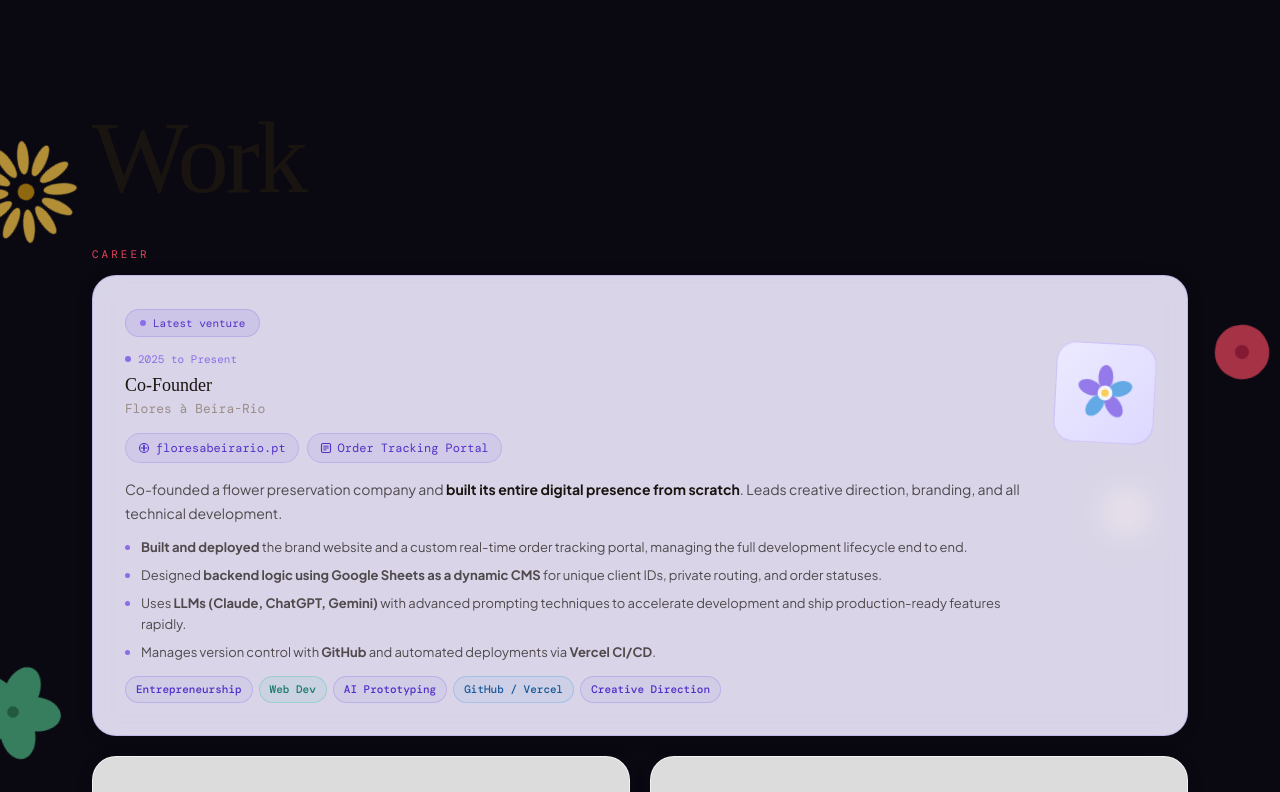
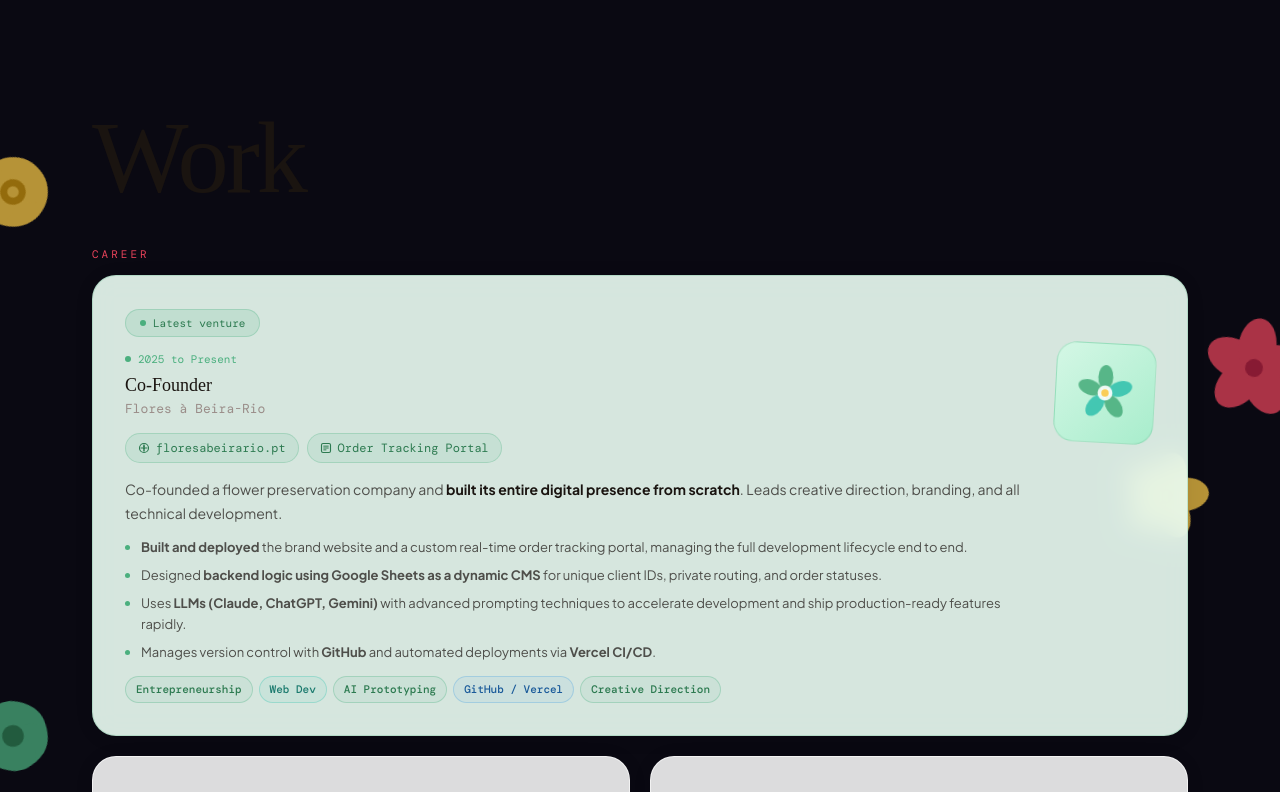
Before and after one commit to mariajbrito/maria.brito, a Next.js app: page / in a window 1280 px wide. Shown: the part 848-1640 px from the top of the page. Built offline with nearby package versions, Linux system fonts and the light colour scheme; a web font is replaced by a local one.

Commit message:
Update page.tsx

```diff
--- a/app/page.tsx
+++ b/app/page.tsx
@@ -31,81 +31,81 @@ const SKILL_SECTIONS = [
 ];
 
 /* ─────────────────────────────────────────
-   FLOWER SVGs — solid, no circles/ovals
-   Types kept: 0=daisy, 2=rose, 3=hibiscus, 5=cherry
-   New type 1=sunflower (thin petals), type 4=cosmos (8 pointed petals)
+   FLOWER SVGs — restored beloved version
+   0=daisy(overlapping), 1=sunflower, 2=rose,
+   3=hibiscus, 4=tulip, 5=cherry, 6=poppy
 ───────────────────────────────────────── */
 function FlowerSVG({type,r,color,center}:{type:number;r:number;color:string;center:string}) {
   const vb=`${-r} ${-r} ${r*2} ${r*2}`;
   const S={overflow:"visible" as const};
 
-  if(type===0) { // daisy — 12 thin petals, very small centre dot
+  if(type===0) { // daisy — 12 petals overlapping from near-centre, large centre
     return <svg viewBox={vb} width={r*2} height={r*2} style={S}>
       {Array.from({length:12}).map((_,i)=>
-        <ellipse key={i} cx="0" cy={-(r*.38+r*.28)} rx={r*.11} ry={r*.32}
+        <ellipse key={i} cx="0" cy={-(r*.32+r*.36)} rx={r*.13} ry={r*.4}
           fill={color} transform={`rotate(${(i/12)*360})`}/>)}
-      <circle cx="0" cy="0" r={r*.16} fill={center}/>
+      <circle cx="0" cy="0" r={r*.3} fill={center}/>
+      <circle cx="0" cy="0" r={r*.16} fill={color}/>
     </svg>;
   }
 
-  if(type===1) { // sunflower — 16 petals, solid centre no inner ring
+  if(type===1) { // sunflower — 16 petals, large coloured centre, dark inner
     return <svg viewBox={vb} width={r*2} height={r*2} style={S}>
       {Array.from({length:16}).map((_,i)=>{
         const a=(i/16)*Math.PI*2;
-        const ox=Math.cos(a)*r*.52, oy=Math.sin(a)*r*.52;
-        return <ellipse key={i} cx={ox} cy={oy} rx={r*.14} ry={r*.34}
+        const ox=Math.cos(a)*r*.5, oy=Math.sin(a)*r*.5;
+        return <ellipse key={i} cx={ox} cy={oy} rx={r*.16} ry={r*.38}
           fill={color} transform={`rotate(${a*180/Math.PI} ${ox} ${oy})`}/>;
       })}
-      <circle cx="0" cy="0" r={r*.26} fill={center}/>
+      <circle cx="0" cy="0" r={r*.3} fill={center}/>
+      <circle cx="0" cy="0" r={r*.18} fill="#1a0a00"/>
     </svg>;
   }
 
-  if(type===2) { // rose — 7 overlapping petals, small dot centre
+  if(type===2) { // rose — 7 fat overlapping petals
     return <svg viewBox={vb} width={r*2} height={r*2} style={S}>
       {Array.from({length:7}).map((_,i)=>{
         const a=(i/7)*Math.PI*2;
-        const ox=Math.cos(a)*r*.25, oy=Math.sin(a)*r*.25;
-        return <ellipse key={i} cx={ox} cy={oy} rx={r*.46} ry={r*.26}
+        const ox=Math.cos(a)*r*.22, oy=Math.sin(a)*r*.22;
+        return <ellipse key={i} cx={ox} cy={oy} rx={r*.48} ry={r*.28}
           fill={color} transform={`rotate(${a*180/Math.PI} ${ox} ${oy})`}/>;
       })}
-      <circle cx="0" cy="0" r={r*.14} fill={center}/>
+      <circle cx="0" cy="0" r={r*.24} fill={center}/>
     </svg>;
   }
 
-  if(type===3) { // hibiscus — 5 fan petals, tiny centre
+  if(type===3) { // hibiscus — 5 wide fan petals
     return <svg viewBox={vb} width={r*2} height={r*2} style={S}>
       {Array.from({length:5}).map((_,i)=>
-        <ellipse key={i} cx="0" cy={-r*.46} rx={r*.36} ry={r*.54}
+        <ellipse key={i} cx="0" cy={-r*.44} rx={r*.38} ry={r*.56}
           fill={color} transform={`rotate(${(i/5)*360})`}/>)}
-      <circle cx="0" cy="0" r={r*.12} fill={center}/>
+      <circle cx="0" cy="0" r={r*.18} fill={center}/>
     </svg>;
   }
 
-  if(type===4) { // cosmos — 8 pointed petals clearly radiating
+  if(type===4) { // tulip — solid cupped blob with inner highlight
     return <svg viewBox={vb} width={r*2} height={r*2} style={S}>
-      {Array.from({length:8}).map((_,i)=>{
-        const a=(i/8)*Math.PI*2;
-        const ox=Math.cos(a)*r*.44, oy=Math.sin(a)*r*.44;
-        return <ellipse key={i} cx={ox} cy={oy} rx={r*.17} ry={r*.44}
-          fill={color} transform={`rotate(${a*180/Math.PI} ${ox} ${oy})`}/>;
-      })}
-      <circle cx="0" cy="0" r={r*.16} fill={center}/>
+      <path d={`M 0 ${-r*.92} C ${r*.5} ${-r*.55} ${r*.85} ${-r*.05} ${r*.52} ${r*.62}
+        C ${r*.22} ${r*.92} ${-r*.22} ${r*.92} ${-r*.52} ${r*.62}
+        C ${-r*.85} ${-r*.05} ${-r*.5} ${-r*.55} 0 ${-r*.92} Z`} fill={color}/>
+      <ellipse cx="0" cy={r*.05} rx={r*.28} ry={r*.38} fill={center}/>
     </svg>;
   }
 
-  if(type===5) { // cherry blossom — 5 rounded offset petals
+  if(type===5) { // cherry blossom — 5 petals offset from centre
     return <svg viewBox={vb} width={r*2} height={r*2} style={S}>
       {Array.from({length:5}).map((_,i)=>{
         const a=(i/5)*Math.PI*2;
-        const ox=Math.cos(a)*r*.32, oy=Math.sin(a)*r*.32;
-        return <ellipse key={i} cx={ox} cy={oy} rx={r*.30} ry={r*.44}
+        const ox=Math.cos(a)*r*.28, oy=Math.sin(a)*r*.28;
+        return <ellipse key={i} cx={ox} cy={oy} rx={r*.32} ry={r*.46}
           fill={color} transform={`rotate(${a*180/Math.PI} ${ox} ${oy})`}/>;
       })}
-      <circle cx="0" cy="0" r={r*.16} fill={center}/>
+      <circle cx="0" cy="0" r={r*.22} fill={center}/>
+      <circle cx="0" cy="0" r={r*.1}  fill={color}/>
     </svg>;
   }
 
-  // type 6: anemone — 6 wide petals, very clear flower shape
+  // type 6: anemone — 6 wide petals
   return <svg viewBox={vb} width={r*2} height={r*2} style={S}>
     {Array.from({length:6}).map((_,i)=>{
       const a=(i/6)*Math.PI*2;
@@ -113,7 +113,7 @@ function FlowerSVG({type,r,color,center}:{type:number;r:number;color:string;cent
       return <ellipse key={i} cx={ox} cy={oy} rx={r*.36} ry={r*.52}
         fill={color} transform={`rotate(${a*180/Math.PI} ${ox} ${oy})`}/>;
     })}
-    <circle cx="0" cy="0" r={r*.18} fill={center}/>
+    <circle cx="0" cy="0" r={r*.2} fill={center}/>
   </svg>;
 }
 
@@ -128,20 +128,20 @@ function HeroFlowers({mx,my,scrollPct}:{mx:number;my:number;scrollPct:number}) {
 
   // Each hero flower has a "direction" it flies toward when scrolling
   const heroFlowers = [
-    // FRONT large
-    {type:0, r:280, color:"#F9C846", center:"#c8900a", cx:0.0,  cy:0.08, dx:-1,  dy:-1, dur:"75s",  delay:"0s",   depth:.055},
+    // FRONT large — types 2,3,5,6 on left; any on right/bottom
+    {type:2, r:280, color:"#F9C846", center:"#c8900a", cx:0.0,  cy:0.08, dx:-1,  dy:-1, dur:"75s",  delay:"0s",   depth:.055},
     {type:3, r:260, color:"#4BAF7E", center:"#2c7a50", cx:1.0,  cy:0.05, dx:1,   dy:-1, dur:"88s",  delay:"-12s", depth:.048},
     {type:5, r:300, color:"#E8435A", center:"#b82040", cx:-0.02,cy:0.65, dx:-1,  dy:0,  dur:"70s",  delay:"-25s", depth:.060},
-    {type:4, r:270, color:"#8B6EE8", center:"#5230c8", cx:1.02, cy:0.68, dx:1,   dy:0,  dur:"82s",  delay:"-40s", depth:.052},
-    {type:6, r:320, color:"#F07048", center:"#c0400a", cx:0.48, cy:1.02, dx:0,   dy:1,  dur:"78s",  delay:"-18s", depth:.058},
-    {type:1, r:240, color:"#2EBFAC", center:"#1a7a6e", cx:0.20, cy:0.95, dx:-1,  dy:1,  dur:"92s",  delay:"-55s", depth:.045},
-    {type:5, r:255, color:"#F9C846", center:"#c8900a", cx:0.80, cy:0.92, dx:1,   dy:1,  dur:"85s",  delay:"-30s", depth:.050},
+    {type:6, r:270, color:"#8B6EE8", center:"#5230c8", cx:1.02, cy:0.68, dx:1,   dy:0,  dur:"82s",  delay:"-40s", depth:.052},
+    {type:0, r:320, color:"#F07048", center:"#c0400a", cx:0.48, cy:1.02, dx:0,   dy:1,  dur:"78s",  delay:"-18s", depth:.058},
+    {type:5, r:240, color:"#2EBFAC", center:"#1a7a6e", cx:0.20, cy:0.95, dx:-1,  dy:1,  dur:"92s",  delay:"-55s", depth:.045},
+    {type:2, r:255, color:"#F9C846", center:"#c8900a", cx:0.80, cy:0.92, dx:1,   dy:1,  dur:"85s",  delay:"-30s", depth:.050},
     // MID
-    {type:4, r:130, color:"#F9C846", center:"#c8900a", cx:0.78, cy:0.20, dx:1,   dy:-1, dur:"90s",  delay:"-15s", depth:.022},
+    {type:1, r:130, color:"#F9C846", center:"#c8900a", cx:0.78, cy:0.20, dx:1,   dy:-1, dur:"90s",  delay:"-15s", depth:.022},
     {type:6, r:120, color:"#4BAF7E", center:"#2c7a50", cx:0.10, cy:0.70, dx:-1,  dy:1,  dur:"100s", delay:"-55s", depth:.018},
     {type:3, r:110, color:"#8B6EE8", center:"#5230c8", cx:0.55, cy:0.65, dx:0,   dy:1,  dur:"110s", delay:"-40s", depth:.020},
     {type:1, r:105, color:"#F07048", center:"#c0400a", cx:0.30, cy:0.10, dx:-1,  dy:-1, dur:"95s",  delay:"-70s", depth:.019},
-    {type:0, r:115, color:"#2EBFAC", center:"#1a7a6e", cx:0.88, cy:0.50, dx:1,   dy:0,  dur:"105s", delay:"-25s", depth:.021},
+    {type:2, r:115, color:"#2EBFAC", center:"#1a7a6e", cx:0.88, cy:0.50, dx:1,   dy:0,  dur:"105s", delay:"-25s", depth:.021},
   ];
 
   const DISPERSE_DIST = 80; // vw/vh units to fly off screen
@@ -185,38 +185,45 @@ function HeroFlowers({mx,my,scrollPct}:{mx:number;my:number;scrollPct:number}) {
 /* ─────────────────────────────────────────
    AMBIENT FLOWERS — small, fixed positions
    scattered throughout the whole document
-   (visible only after hero, faint on light bg)
+   Only types 3,4,5,6 — clearly petal-shaped on light bg
 ───────────────────────────────────────── */
 function AmbientFlowers() {
   const smalls = [
-    // Work section area
-    {type:0, r:52, color:"#F9C846",center:"#c8900a", left:"2%",   top:"130vh", dur:"100s",delay:"0s"},
-    {type:5, r:44, color:"#E8435A",center:"#b82040", left:"97%",  top:"150vh", dur:"120s",delay:"-20s"},
-    {type:3, r:48, color:"#4BAF7E",center:"#2c7a50", left:"1%",   top:"195vh", dur:"90s", delay:"-35s"},
-    {type:6, r:42, color:"#8B6EE8",center:"#5230c8", left:"98%",  top:"240vh", dur:"130s",delay:"-10s"},
-    {type:4, r:56, color:"#2EBFAC",center:"#1a7a6e", left:"2%",   top:"285vh", dur:"110s",delay:"-55s"},
-    {type:1, r:46, color:"#F07048",center:"#c0400a", left:"97%",  top:"330vh", dur:"140s",delay:"-40s"},
-    // Internships area
-    {type:5, r:50, color:"#F9C846",center:"#c8900a", left:"2%",   top:"375vh", dur:"95s", delay:"-15s"},
-    {type:0, r:44, color:"#E8435A",center:"#b82040", left:"97%",  top:"420vh", dur:"115s",delay:"-70s"},
-    {type:6, r:54, color:"#4BAF7E",center:"#2c7a50", left:"1%",   top:"460vh", dur:"105s",delay:"-30s"},
-    {type:3, r:46, color:"#F07048",center:"#c0400a", left:"98%",  top:"505vh", dur:"125s",delay:"-50s"},
-    // Volunteering / Education area
-    {type:4, r:52, color:"#8B6EE8",center:"#5230c8", left:"2%",   top:"545vh", dur:"88s", delay:"-8s"},
-    {type:1, r:48, color:"#2EBFAC",center:"#1a7a6e", left:"97%",  top:"590vh", dur:"135s",delay:"-45s"},
-    {type:5, r:44, color:"#F9C846",center:"#c8900a", left:"2%",   top:"635vh", dur:"108s",delay:"-22s"},
-    {type:0, r:50, color:"#E8435A",center:"#b82040", left:"98%",  top:"675vh", dur:"118s",delay:"-60s"},
-    // Skills / Languages area
-    {type:6, r:46, color:"#4BAF7E",center:"#2c7a50", left:"1%",   top:"715vh", dur:"92s", delay:"-33s"},
-    {type:3, r:54, color:"#8B6EE8",center:"#5230c8", left:"97%",  top:"755vh", dur:"128s",delay:"-17s"},
-    {type:4, r:48, color:"#F07048",center:"#c0400a", left:"2%",   top:"795vh", dur:"102s",delay:"-48s"},
-    {type:1, r:52, color:"#2EBFAC",center:"#1a7a6e", left:"98%",  top:"835vh", dur:"138s",delay:"-28s"},
-    // Extra scatter in middle columns (not just edges)
-    {type:5, r:38, color:"#F9C846",center:"#c8900a", left:"88%",  top:"170vh", dur:"112s",delay:"-42s"},
-    {type:0, r:36, color:"#8B6EE8",center:"#5230c8", left:"10%",  top:"310vh", dur:"95s", delay:"-65s"},
-    {type:3, r:40, color:"#E8435A",center:"#b82040", left:"90%",  top:"490vh", dur:"122s",delay:"-18s"},
-    {type:6, r:36, color:"#2EBFAC",center:"#1a7a6e", left:"9%",   top:"620vh", dur:"108s",delay:"-38s"},
-    {type:4, r:38, color:"#F07048",center:"#c0400a", left:"89%",  top:"750vh", dur:"96s", delay:"-55s"},
+    // Work section — edges
+    {type:5, r:58, color:"#F9C846",center:"#c8900a", left:"1%",   top:"130vh", dur:"100s",delay:"0s"},
+    {type:3, r:50, color:"#E8435A",center:"#b82040", left:"98%",  top:"152vh", dur:"120s",delay:"-20s"},
+    {type:6, r:54, color:"#4BAF7E",center:"#2c7a50", left:"1%",   top:"198vh", dur:"90s", delay:"-35s"},
+    {type:4, r:48, color:"#8B6EE8",center:"#5230c8", left:"98%",  top:"242vh", dur:"130s",delay:"-10s"},
+    {type:5, r:62, color:"#2EBFAC",center:"#1a7a6e", left:"1%",   top:"288vh", dur:"110s",delay:"-55s"},
+    {type:6, r:52, color:"#F07048",center:"#c0400a", left:"98%",  top:"332vh", dur:"140s",delay:"-40s"},
+    // Work section — inner scatter
+    {type:3, r:44, color:"#F9C846",center:"#c8900a", left:"91%",  top:"168vh", dur:"112s",delay:"-42s"},
+    {type:4, r:40, color:"#4BAF7E",center:"#2c7a50", left:"8%",   top:"265vh", dur:"95s", delay:"-65s"},
+    {type:6, r:46, color:"#E8435A",center:"#b82040", left:"92%",  top:"310vh", dur:"122s",delay:"-18s"},
+    // Internships area — edges
+    {type:5, r:56, color:"#F9C846",center:"#c8900a", left:"1%",   top:"378vh", dur:"95s", delay:"-15s"},
+    {type:3, r:50, color:"#E8435A",center:"#b82040", left:"98%",  top:"422vh", dur:"115s",delay:"-70s"},
+    {type:4, r:60, color:"#4BAF7E",center:"#2c7a50", left:"1%",   top:"462vh", dur:"105s",delay:"-30s"},
+    {type:6, r:52, color:"#F07048",center:"#c0400a", left:"98%",  top:"508vh", dur:"125s",delay:"-50s"},
+    // Internships — inner
+    {type:5, r:42, color:"#8B6EE8",center:"#5230c8", left:"9%",   top:"445vh", dur:"108s",delay:"-22s"},
+    {type:4, r:44, color:"#2EBFAC",center:"#1a7a6e", left:"90%",  top:"490vh", dur:"118s",delay:"-38s"},
+    // Volunteering / Education — edges
+    {type:3, r:54, color:"#8B6EE8",center:"#5230c8", left:"1%",   top:"548vh", dur:"88s", delay:"-8s"},
+    {type:6, r:48, color:"#2EBFAC",center:"#1a7a6e", left:"98%",  top:"592vh", dur:"135s",delay:"-45s"},
+    {type:5, r:56, color:"#F9C846",center:"#c8900a", left:"1%",   top:"638vh", dur:"108s",delay:"-22s"},
+    {type:4, r:50, color:"#E8435A",center:"#b82040", left:"98%",  top:"678vh", dur:"118s",delay:"-60s"},
+    // Volunteering / Education — inner
+    {type:6, r:40, color:"#F07048",center:"#c0400a", left:"91%",  top:"568vh", dur:"96s", delay:"-55s"},
+    {type:3, r:42, color:"#4BAF7E",center:"#2c7a50", left:"8%",   top:"618vh", dur:"128s",delay:"-32s"},
+    // Skills / Languages — edges
+    {type:5, r:52, color:"#4BAF7E",center:"#2c7a50", left:"1%",   top:"718vh", dur:"92s", delay:"-33s"},
+    {type:6, r:60, color:"#8B6EE8",center:"#5230c8", left:"98%",  top:"758vh", dur:"128s",delay:"-17s"},
+    {type:3, r:54, color:"#F07048",center:"#c0400a", left:"1%",   top:"798vh", dur:"102s",delay:"-48s"},
+    {type:4, r:58, color:"#2EBFAC",center:"#1a7a6e", left:"98%",  top:"838vh", dur:"138s",delay:"-28s"},
+    // Skills — inner
+    {type:6, r:42, color:"#F9C846",center:"#c8900a", left:"9%",   top:"740vh", dur:"115s",delay:"-50s"},
+    {type:5, r:44, color:"#E8435A",center:"#b82040", left:"90%",  top:"778vh", dur:"105s",delay:"-25s"},
   ];
 
   return (
@@ -227,7 +234,7 @@ function AmbientFlowers() {
           left:f.left, top:f.top,
           transform:"translate(-50%,-50%)",
           width:f.r*2, height:f.r*2,
-          opacity:0.7,
+          opacity:0.72,
           animation:`frot ${f.dur} linear infinite`,
           animationDelay:f.delay,
         }}>
@@ -482,9 +489,9 @@ export default function Home() {
       .ct::before{background:linear-gradient(90deg,var(--teal),var(--sage));}
 
       .card-full{grid-column:1/-1;}
-      .card-flores{background:rgba(240,236,255,.9);backdrop-filter:blur(14px);-webkit-backdrop-filter:blur(14px);border-color:rgba(139,110,232,.28);}
-      .card-flores .feat-badge{background:rgba(139,110,232,.14);border:1.5px solid rgba(139,110,232,.28);color:#5230c8;}
-      .card-flores .bdot{background:var(--lav);}
+      .card-flores{background:rgba(237,255,246,.9);backdrop-filter:blur(14px);-webkit-backdrop-filter:blur(14px);border-color:rgba(75,175,126,.25);}
+      .card-flores .feat-badge{background:rgba(75,175,126,.14);border:1.5px solid rgba(75,175,126,.28);color:#2c7a50;}
+      .card-flores .bdot{background:var(--sage);}
       .card-gold{background:rgba(255,250,235,.9);backdrop-filter:blur(14px);-webkit-backdrop-filter:blur(14px);border-color:rgba(200,144,10,.22);}
 
       .feat-badge{display:inline-flex;align-items:center;gap:7px;border-radius:100px;padding:5px 14px;font-size:11px;font-family:'DM Mono',monospace;margin-bottom:14px;}
@@ -492,15 +499,15 @@ export default function Home() {
       .feat-inner{display:grid;grid-template-columns:1fr auto;gap:28px;align-items:start;}
 
       .site-links{display:flex;flex-wrap:wrap;gap:8px;margin:14px 0;}
-      .site-link{display:inline-flex;align-items:center;gap:6px;font-size:12px;font-family:'DM Mono',monospace;color:#5230c8;background:rgba(139,110,232,.1);border:1.5px solid rgba(139,110,232,.25);border-radius:100px;padding:5px 12px;text-decoration:none;transition:transform .2s,background .2s;}
-      .site-link:hover{transform:translateY(-2px);background:rgba(139,110,232,.18);}
+      .site-link{display:inline-flex;align-items:center;gap:6px;font-size:12px;font-family:'DM Mono',monospace;color:#2c7a50;background:rgba(75,175,126,.1);border:1.5px solid rgba(75,175,126,.28);border-radius:100px;padding:5px 12px;text-decoration:none;transition:transform .2s,background .2s;}
+      .site-link:hover{transform:translateY(-2px);background:rgba(75,175,126,.2);}
 
-      .flores-vis{width:100px;height:100px;border-radius:20px;background:linear-gradient(135deg,#eceaff,#ddd8ff);border:1.5px solid rgba(139,110,232,.25);display:flex;align-items:center;justify-content:center;flex-shrink:0;animation:fbounce 5s ease-in-out infinite;}
+      .flores-vis{width:100px;height:100px;border-radius:20px;background:linear-gradient(135deg,#d4f7e5,#a8edcc);border:1.5px solid rgba(75,175,126,.28);display:flex;align-items:center;justify-content:center;flex-shrink:0;animation:fbounce 5s ease-in-out infinite;}
       @keyframes fbounce{0%,100%{transform:translateY(0) rotate(-4deg)}50%{transform:translateY(-9px) rotate(4deg)}}
 
       .tech-list{list-style:none;margin-top:12px;display:flex;flex-direction:column;gap:7px;}
       .tech-list li{font-size:13px;line-height:1.6;color:var(--textd);padding-left:16px;position:relative;font-weight:400;}
-      .tech-list li::before{content:'';position:absolute;left:0;top:8px;width:5px;height:5px;border-radius:50%;background:var(--lav);}
+      .tech-list li::before{content:'';position:absolute;left:0;top:8px;width:5px;height:5px;border-radius:50%;background:var(--sage);}
 
       .vol-thumb{width:176px;height:176px;flex-shrink:0;border-radius:18px;overflow:hidden;background:linear-gradient(135deg,#fdecc8,#fce4b0);display:flex;align-items:center;justify-content:center;}
       .vol-thumb img{width:100%;height:100%;object-fit:cover;}
@@ -673,11 +680,11 @@ export default function Home() {
       <div className="sec-label rev">career</div>
       <div className="grid2">
 
-        <div className="card card-full card-flores ca" data-d="0">
+        <div className="card card-full card-flores cg" data-d="0">
           <div className="feat-badge"><div className="bdot"/>Latest venture</div>
           <div className="feat-inner">
             <div>
-              <div className="wy"><div className="wdot" style={{background:"var(--lav)"}}/><span style={{color:"var(--lav)"}}>2025 to Present</span></div>
+              <div className="wy"><div className="wdot" style={{background:"var(--sage)"}}/><span style={{color:"var(--sage)"}}>2025 to Present</span></div>
               <div className="wrole">Co-Founder</div>
               <div className="worg">Flores à Beira-Rio</div>
               <div className="site-links">
@@ -698,20 +705,20 @@ export default function Home() {
                 <li>Manages version control with <b>GitHub</b> and automated deployments via <b>Vercel CI/CD</b>.</li>
               </ul>
               <div className="wtags">
-                <span className="tag tl">Entrepreneurship</span>
+                <span className="tag tg">Entrepreneurship</span>
                 <span className="tag tt">Web Dev</span>
-                <span className="tag tl">AI Prototyping</span>
+                <span className="tag tg">AI Prototyping</span>
                 <span className="tag ts">GitHub / Vercel</span>
-                <span className="tag tl">Creative Direction</span>
+                <span className="tag tg">Creative Direction</span>
               </div>
             </div>
             <div className="flores-vis">
               <svg viewBox="0 0 60 60" width="56" height="56">
-                <ellipse cx="30" cy="13" rx="8" ry="13" fill="#8B6EE8" opacity=".9"/>
-                <ellipse cx="30" cy="13" rx="8" ry="13" fill="#4B9FE0" opacity=".85" transform="rotate(72 30 30)"/>
-                <ellipse cx="30" cy="13" rx="8" ry="13" fill="#8B6EE8" opacity=".9" transform="rotate(144 30 30)"/>
-                <ellipse cx="30" cy="13" rx="8" ry="13" fill="#4B9FE0" opacity=".85" transform="rotate(216 30 30)"/>
-                <ellipse cx="30" cy="13" rx="8" ry="13" fill="#8B6EE8" opacity=".9" transform="rotate(288 30 30)"/>
+                <ellipse cx="30" cy="13" rx="8" ry="13" fill="#4BAF7E" opacity=".9"/>
+                <ellipse cx="30" cy="13" rx="8" ry="13" fill="#2EBFAC" opacity=".85" transform="rotate(72 30 30)"/>
+                <ellipse cx="30" cy="13" rx="8" ry="13" fill="#4BAF7E" opacity=".9"  transform="rotate(144 30 30)"/>
+                <ellipse cx="30" cy="13" rx="8" ry="13" fill="#2EBFAC" opacity=".85" transform="rotate(216 30 30)"/>
+                <ellipse cx="30" cy="13" rx="8" ry="13" fill="#4BAF7E" opacity=".9"  transform="rotate(288 30 30)"/>
                 <circle cx="30" cy="30" r="8" fill="white" opacity=".9"/>
                 <circle cx="30" cy="30" r="4" fill="#F9C846" opacity=".9"/>
               </svg>
```
